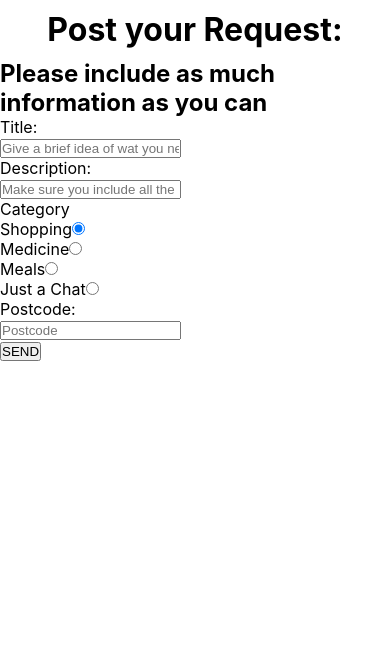
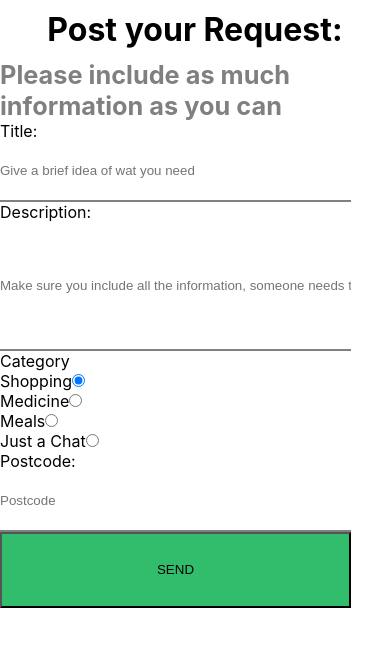
Before and after one commit to roldhamk/covid-watch, a React (Create React App) app in the folder client/: page /Postings in a window 390 px wide. Shown: the top 646 px of the page. Built offline with nearby package versions, Linux system fonts and the light colour scheme.

Commit message:
half postings css

```diff
--- a/client/src/components/Postings.css
+++ b/client/src/components/Postings.css
@@ -1,8 +1,40 @@
 
-/* @media only screen and (max-width: 450px) {
+@media only screen and (max-width: 450px) {
 
-} */
+    .wholePostingsBody h2 {
+        color: gray;
+        font-size: 3vh;
+    }
+    .title {
+        width: 90vw;
+        height: 7vh;
+        border-top: none;
+        border-left: none;
+        border-right: none;
+        border-color: gray;
+    }
+    .description {
+        width: 90vw;
+        height: 15vh;
+        border-top: none;
+        border-left: none;
+        border-right: none;
+        border-color: gray;
+    }
+    .postcode {
+        width: 90vw;
+        height: 7vh;
+        border-top: none;
+        border-left: none;
+        border-right: none;
+        border-color: gray;
+    }
 
-.wholePostingsBody  {
-    background-color: red;
+    .postingsButton {
+        background-color: #32BD6D;
+        width: 90vw;
+        height: 9vh;
+    }
+
+
 }
--- a/client/src/components/Postings.js
+++ b/client/src/components/Postings.js
@@ -1,4 +1,5 @@
 import React, { Component } from 'react'
+import "./Postings.css"
 
 export default class Postings extends Component {
   state = {
@@ -54,13 +55,13 @@ export default class Postings extends Component {
         <label>
           Title:
           <br></br>
-          <input type="text" name="title" value={this.state.title} onChange={this.handleInputChange}placeholder="Give a brief idea of wat you need" />
+          <input className="title" type="text" name="title" value={this.state.title} onChange={this.handleInputChange}placeholder="Give a brief idea of wat you need" />
         </label>
         <br></br>
         <label>
           Description:
           <br></br>
-          <input type="text" name="description" value={this.state.description} onChange={this.handleInputChange} placeholder="Make sure you include all the information, someone needs to deal with your request. For example if you need something picking up from somewhere specific include the location, or if you have any food allergies" />
+          <input className="description" type="text" name="description" value={this.state.description} onChange={this.handleInputChange} placeholder="Make sure you include all the information, someone needs to deal with your request. For example if you need something picking up from somewhere specific include the location, or if you have any food allergies" />
         </label>
         <br></br>
         <label>
@@ -93,10 +94,10 @@ export default class Postings extends Component {
         <label>
           Postcode:
           <br></br>
-          <input type="text" name="postcode" value={this.state.postcode} onChange={this.handleInputChange} placeholder="Postcode"/>
+          <input className="postcode" type="text" name="postcode" value={this.state.postcode} onChange={this.handleInputChange} placeholder="Postcode"/>
         </label>
         <br></br>
-        <button type="submit" name="send">SEND</button>
+        <button className="postingsButton" type="submit" name="send">SEND</button>
 
 
       </form>
```
